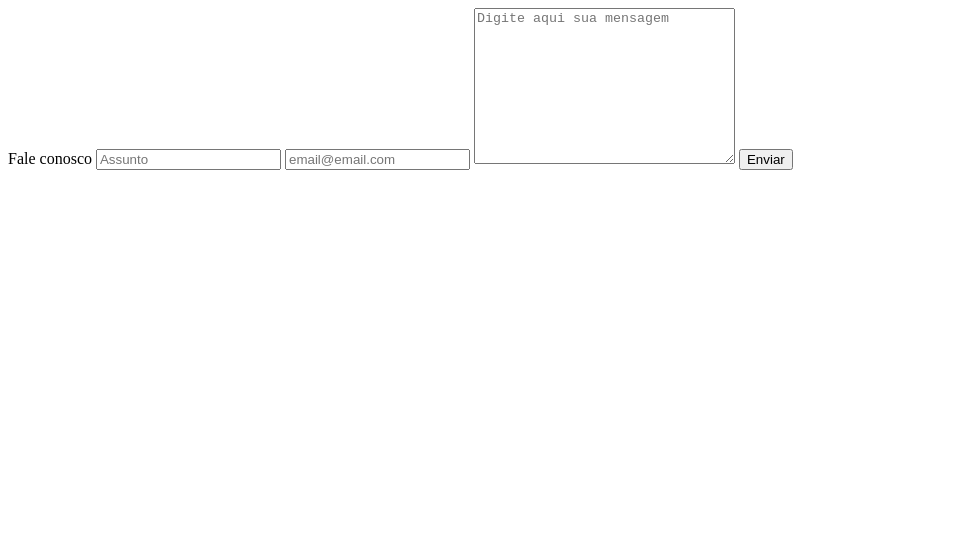
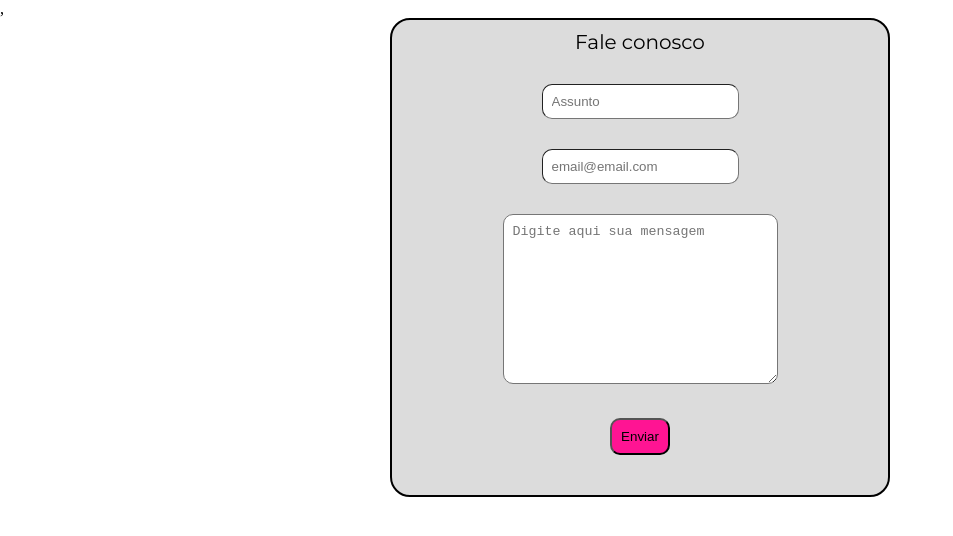
Before and after one commit to matheuspossenti/ifc, a plain HTML site: page Web Design/atividade/exercicio2/index.html in a window 1280 px wide. Shown: the whole page, without its empty margins (0-953 px from the left). Drawn offline with Linux system fonts and the light colour scheme.

Commit message:
Add files via upload

```diff
--- a/Web Design/atividade/exercicio2/index.html
+++ b/Web Design/atividade/exercicio2/index.html
@@ -1,18 +1,25 @@
 <!DOCTYPE html>
 <html lang="en">
+
 <head>
     <meta charset="UTF-8">
     <meta http-equiv="X-UA-Compatible" content="IE=edge">
-    <meta name="viewport" content="width=device-width, initial-scale=1.0">
+    <meta name="viewport" content="width=device-width, initial-scale=1.0">,
+    <link rel="stylesheet" href="style.css">
+    <link href="https://fonts.googleapis.com/css2?family=Montserrat&display=swap" rel="stylesheet" />
     <title>Exercicio 2</title>
 </head>
+
 <body>
-    <form action="">
-        <label for="">Fale conosco</label>
-        <input type="text" name="" id="" placeholder="Assunto">
-        <input type="email" name="" id="" placeholder="email@email.com">
-        <textarea name="" id="" cols="30" rows="10" placeholder="Digite aqui sua mensagem"></textarea>
-        <input type="button" value="Enviar">
-    </form>
+    <section>
+        <form action="">
+            <label for="">Fale conosco</label>
+            <input type="text" name="" id="" placeholder="Assunto">
+            <input type="email" name="" id="" placeholder="email@email.com">
+            <textarea cols="30" rows="10" placeholder="Digite aqui sua mensagem"></textarea>
+            <input class="btn" type="button" value="Enviar">
+        </form>
+    </section>
 </body>
+
 </html>
--- /dev/null
+++ b/Web Design/atividade/exercicio2/style.css
@@ -0,0 +1,44 @@
+* {
+    box-sizing: border-box;
+    margin: 0;
+    padding: 0;
+    outline: 0;
+}
+
+section{
+    display: block;
+    width: 500px;
+    padding: 10px;
+    background-color: gainsboro;
+    margin: 0 auto;
+    border-radius: 20px;
+    border: solid 2px;
+    border-color: black;
+}
+
+form {
+    text-align: center;
+    font-family: 'Montserrat', sans-serif;
+}
+
+form label {
+    font-size: 20px;
+}
+
+form input {
+    display: block;
+    margin: 30px auto;
+    border-radius: 10px;
+    border-width: 1px;
+    padding: 9px;
+}
+
+form textarea {
+    padding: 9px;
+    border-radius: 10px;
+}
+
+form input.btn{
+    background-color: deeppink;
+    border-width: 2px;
+}
```
